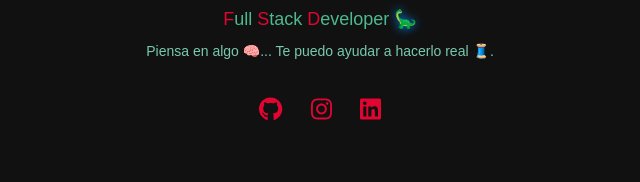
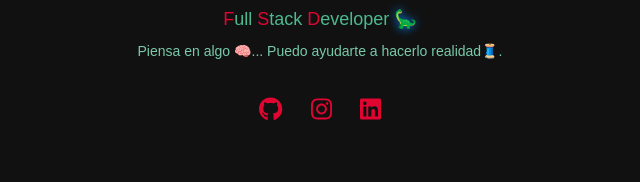
Before and after one commit to iAgis/Public-Portfolio, a website: page public/es/index.html in a window 1280 px wide. Shown: the part 163-345 px from the top of the page, 320-960 px from the left. Drawn offline with nearby package versions, Linux system fonts and the light colour scheme; a web font is replaced by a local one.

Commit message:
Update index.html

```diff
--- a/public/es/index.html
+++ b/public/es/index.html
@@ -80,7 +80,7 @@
         </h2>
         <p class="mt-2 text-sm text-center">
           <!-- ¡Smile, it's contagious! <br /> -->
-          Piensa en algo 🧠... Te puedo ayudar a hacerlo real 🧵.
+          Piensa en algo 🧠... Puedo ayudarte a hacerlo realidad🧵.
         </p>
       </header>
 
```
